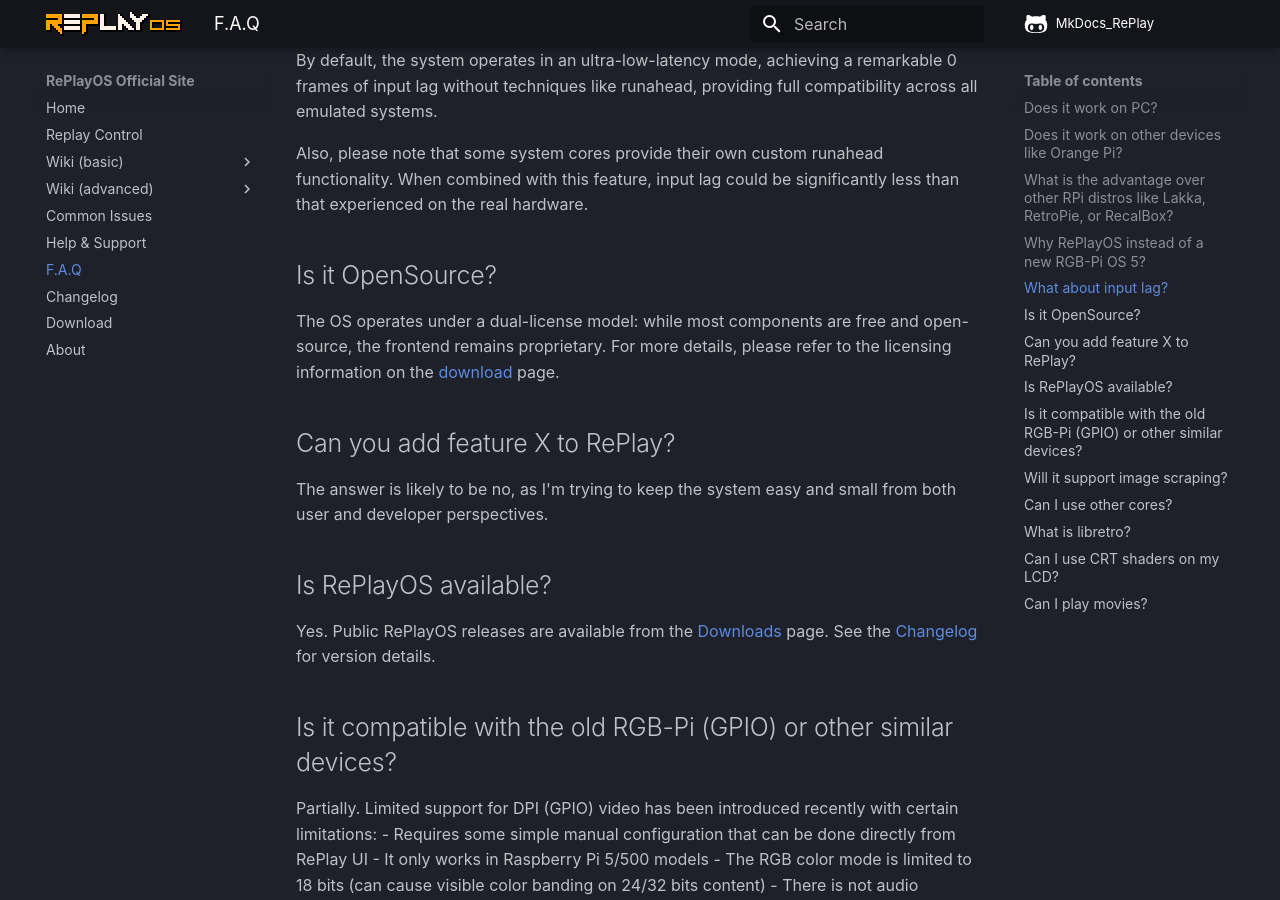
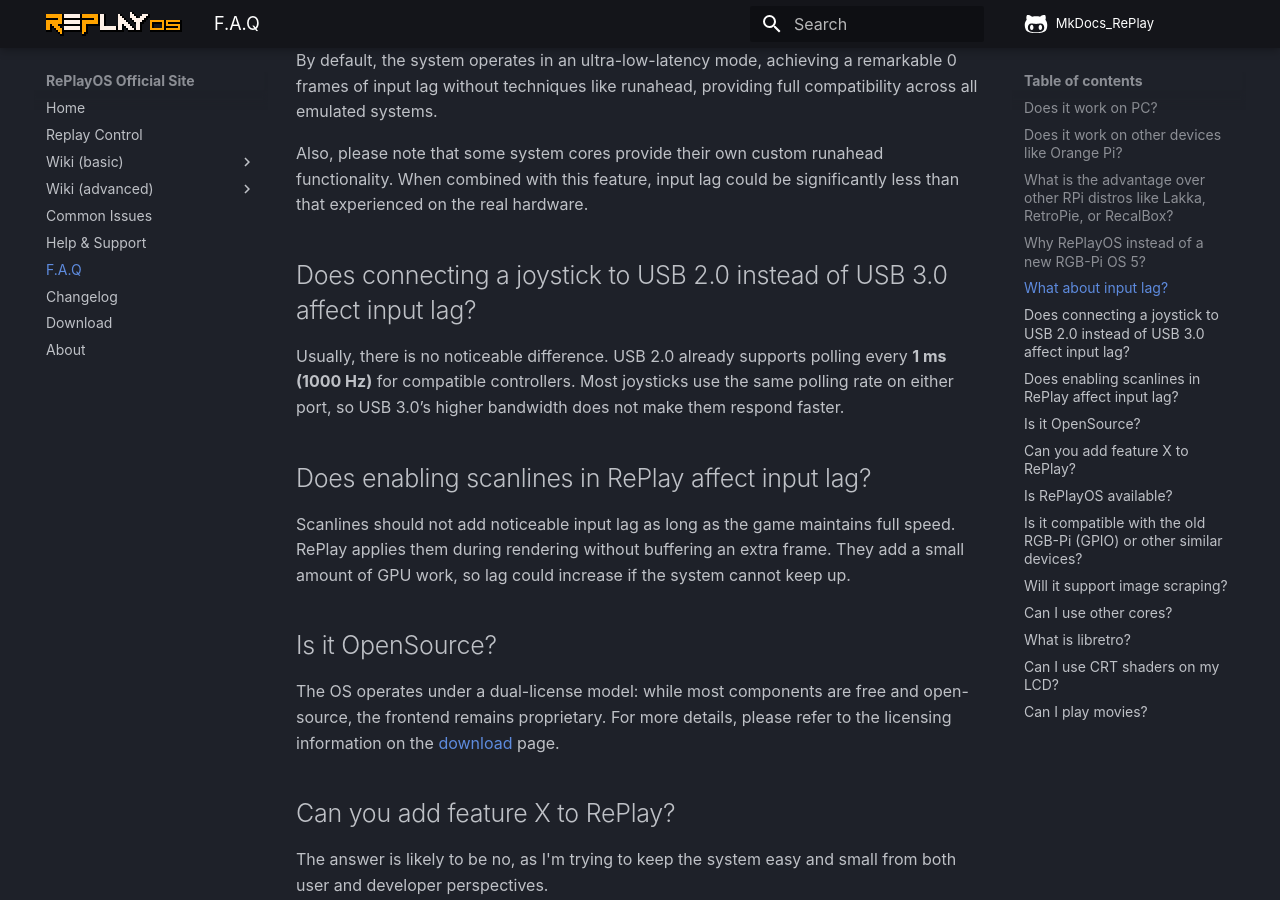
Before and after one commit to rtomasa/MkDocs_RePlay, an MkDocs documentation site: the page built from docs/faq.md, in a window 1280 px wide and 900 px high, scrolled down 1402 px. Built offline with MkDocs 1.6.1 and Material for MkDocs 9.7.7, drawn with Linux system fonts in a browser that asks for light colours; some web fonts are replaced; comment, search, counter and statistics services are not loaded.

Commit message:
added new QA

```diff
--- a/docs/faq.md
+++ b/docs/faq.md
@@ -24,6 +24,12 @@
 By default, the system operates in an ultra-low-latency mode, achieving a remarkable 0 frames of input lag without techniques like runahead, providing full compatibility across all emulated systems.
 
 Also, please note that some system cores provide their own custom runahead functionality. When combined with this feature, input lag could be significantly less than that experienced on the real hardware.
+
+## Does connecting a joystick to USB 2.0 instead of USB 3.0 affect input lag?
+Usually, there is no noticeable difference. USB 2.0 already supports polling every **1 ms (1000 Hz)** for compatible controllers. Most joysticks use the same polling rate on either port, so USB 3.0’s higher bandwidth does not make them respond faster.
+
+## Does enabling scanlines in RePlay affect input lag?
+Scanlines should not add noticeable input lag as long as the game maintains full speed. RePlay applies them during rendering without buffering an extra frame. They add a small amount of GPU work, so lag could increase if the system cannot keep up.
 
 ## Is it OpenSource?
 The OS operates under a dual-license model: while most components are free and open-source, the frontend remains proprietary. For more details, please refer to the licensing information on the [download](download.md#license) page.
```
